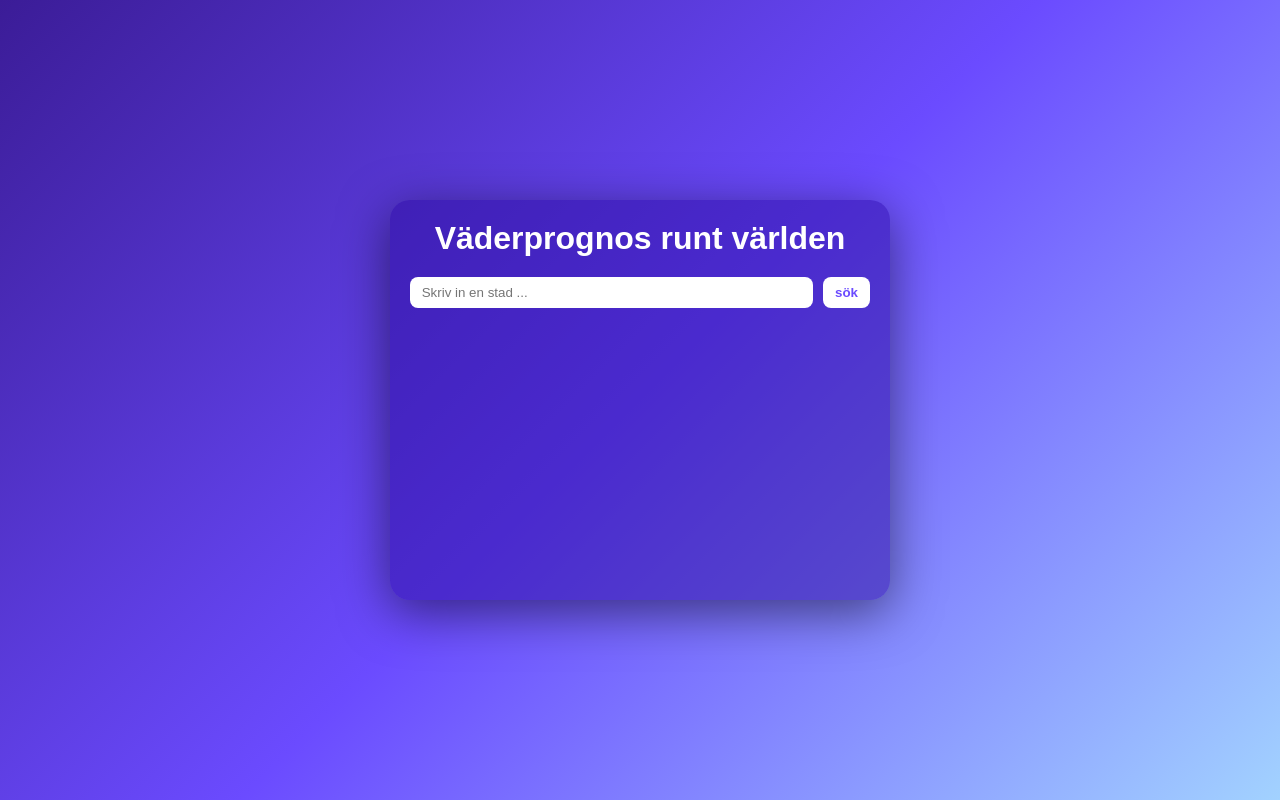
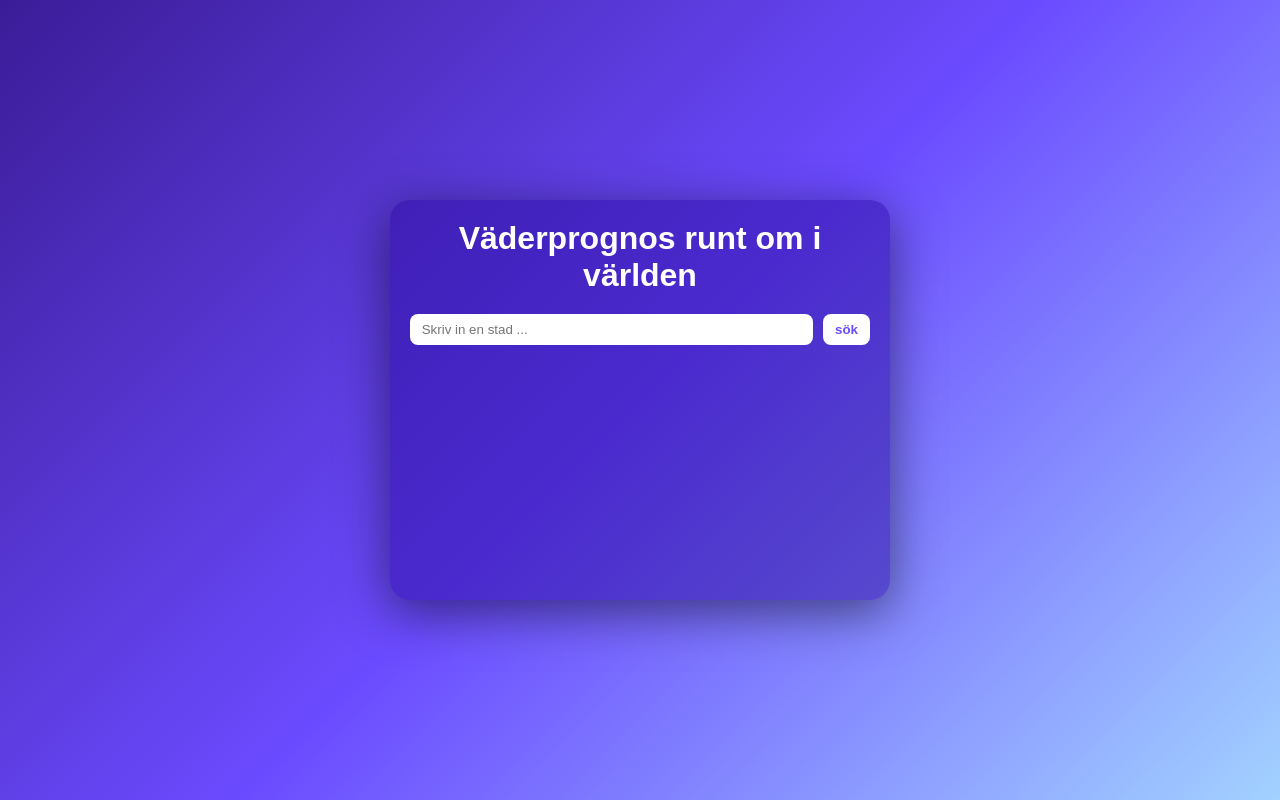
Before and after one commit to sesm11/v-derprognos, a plain HTML site: page index.html in a window 1280 px wide. Drawn offline with Linux system fonts and the light colour scheme.

Commit message:
Fix heading text for weather forecast page

```diff
--- a/index.html
+++ b/index.html
@@ -9,7 +9,7 @@
 
   <body>
     <div class="card">
-      <h1>Väderprognos runt världen</h1>
+      <h1>Väderprognos runt om i världen</h1>
       <form id="searchForm">
         <input type="text" id="cityInput" placeholder=" Skriv in en stad ..." />
         <button type="submit">sök</button>
```
